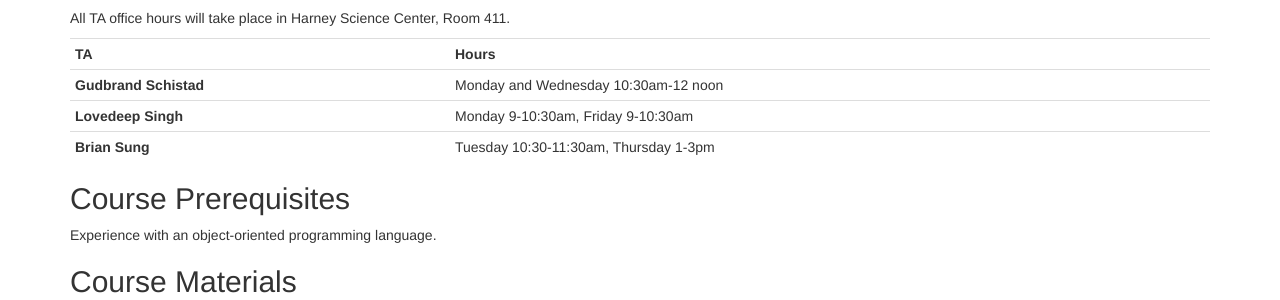
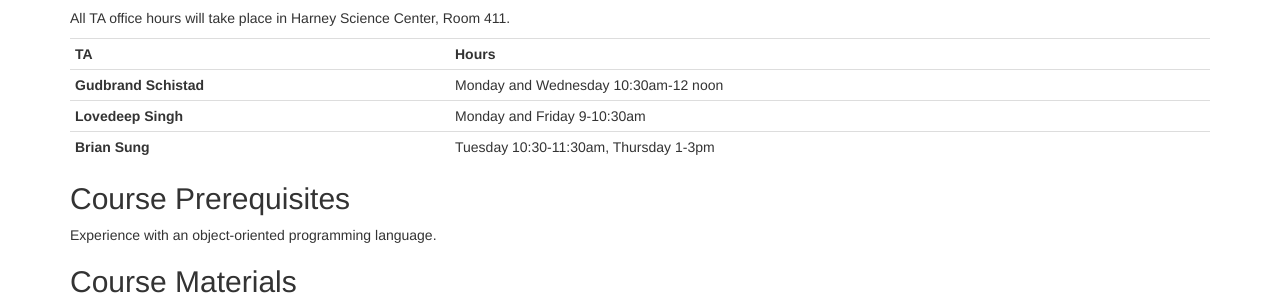
Before and after one commit to CS601-F18/cs601-f18.github.io, a Jekyll site: the page built from syllabus.html, in a window 1280 px wide and 900 px high, scrolled down 378 px. Shown: the part 152-452 px from the top of the window. Built offline with Jekyll 4.4.1, drawn with Linux system fonts in a browser that asks for light colours.

Commit message:
update ta office hours

```diff
--- a/syllabus.html
+++ b/syllabus.html
@@ -36,7 +36,7 @@ title: Syllabus
     </tr>
     <tr>
       <td><strong>Lovedeep Singh</strong></td>
-      <td>Monday 9-10:30am, Friday 9-10:30am</td>
+      <td>Monday and Friday 9-10:30am</td>
     </tr>
     <tr>
       <td><strong>Brian Sung</strong></td>
```
